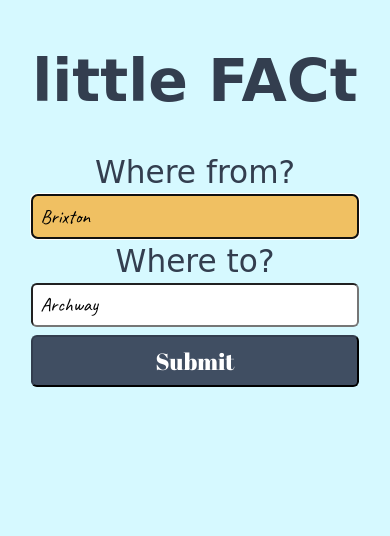
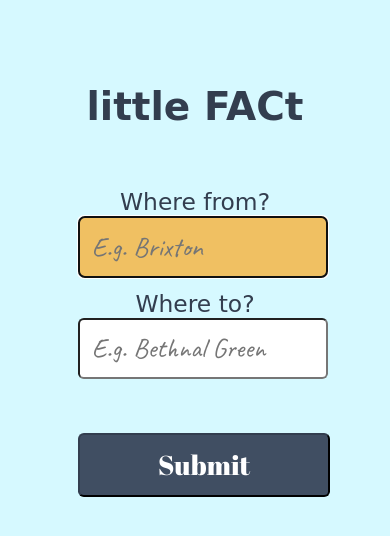
Before and after one commit to polyccon/littleFACt, a website: page Public/index.html in a window 390 px wide. Drawn offline with Linux system fonts and the light colour scheme; a web font is replaced by a local one.

Commit message:
css updated a little

```diff
--- a/Public/DOM.js
+++ b/Public/DOM.js
@@ -12,18 +12,12 @@
     if (to.indexOf('station') === -1) {
       to += "station";
     }
-    // CODE FOR WIKI STATION-API PROBLEM
-    //if (inputTo.indexOf('station') !== -1 ) {
-    //    inputTo.replace(' station', "");
-    // }
-    // console.log(inputTo);
+
+    tflAPI(tflURL(from, to), function(resultsToShow) {
 
 
-    tflAPI(tflURL(from,to), function (resultsToShow) {
-
-
-       document.getElementById('duration').textContent = resultsToShow.journeys[0].duration;
-       document.getElementById('tfl-results').style.display = 'block';
+      document.getElementById('duration').textContent = resultsToShow.journeys[0].duration;
+      document.getElementById('tfl-results').style.display = 'block';
 
 
       var lineLeg = resultsToShow.journeys[0].legs;
--- a/Public/assets/style.css
+++ b/Public/assets/style.css
@@ -1,34 +1,30 @@
+
+
 body {
-  display: flex;
-  flex-direction: column;
-  justify-content: center;
-  align-content: center;
   color: #333e4f;
 }
 
+.container {
+  max-width: 60vw;
+  margin: 0 auto;
+
+}
 .header {
-  display: flex;
-  justify-content: center;
+  text-align: center;
 }
 
 section {
-  display: flex;
-  justify-content: center;
+  text-align: center;
 }
 
 form {
-  display: flex;
-  justify-content: center;
-  flex-direction: column;
-  width: 90%;
-  font-size: 8vw;
+  font-size: 3vw;
   cursor: pointer;
 }
 
 label {
-  display: flex;
-  justify-content: center;
   font-family: 'Shrikhand', cursive;
+  margin-top: 3vw;
 }
 
 input:focus {
@@ -36,80 +32,73 @@ input:focus {
 }
 
 input[type="text"] {
-  font-size: 5vw;
+  font-size: 3vw;
   border-radius: 1.5vw;
-  padding: 2vw;
-  margin: 1vw;
+  padding: 1.5vw;
   font-family: 'Caveat', cursive;
+  display: block;
+  width: 100%;
+  margin-bottom: 3vw;
 }
 
 input[type="submit"] {
-  font-size: 6vw;
+  font-size: 4vw;
   background-color: #404e62;
   border-radius: 1.5vw;
-  padding: 2vw;
-  margin: 1vw;
+  padding: 1.5vw 8vw;
   border-color: #333e4f;
   color: white;
   font-family: 'Abril Fatface', cursive;
 }
 
 h1 {
-  font-size: 15vw;
+  font-size: 7vw;
   font-family: 'Shrikhand', cursive;
+  margin: 0 auto 3vw auto;
 }
 
 h2 {
   font-family: 'Shrikhand', cursive;
-  font-size: 8vw;
-  margin-left: 10vw;
+  font-size: 6vw;
+  text-align: left;
 }
 
 #destination-extract {
-  margin: 0 7vw 8vw 7vw;
+  margin-left: 0;
+  margin-right: 0;
 }
 
 p {
-  font-size: 5vw;
+  font-size: 3vw;
   font-family: 'Slabo 27px', serif;
-  /*margin: 10vw;*/
+  text-align: left;
 }
 
 #tfl-results {
   margin: 2vh auto;
 }
 
-#linesHeader {
-  font-family: 'Shrikhand', cursive;
-  font-size: 8vw;
-  /*margin: 0 0 0 10vw !important;*/
-}
-
-
-/*#lines {
-  background: tomato;
-  padding: 5px;
-  margin: 8vw;
-  text-align: center;
-  border-radius: 1.5vw;
-}*/
+.minutes {
+   text-align: center;
+   margin-top: 7vw;
+ }
 
 .animated {
   animation-duration: 2.5s;
   animation-fill-mode: both;
   animation-iteration-count: infinite;
-  color: rgb(71, 43, 45)
+  color: rgb(247, 136, 20)
 }
 
 @keyframes pulse {
   0% {
-    transform: scale(2);
+    transform: scale(1);
   }
   50% {
-    transform: scale(2.5);
+    transform: scale(1.5);
   }
   100% {
-    transform: scale(2);
+    transform: scale(1);
   }
 }
 
@@ -125,3 +114,35 @@ p {
   / Chrome10-25, Safari5.1-6 / background-color: linear-gradient(to bottom, #d6f9ff 0%, #9ee8fa 100%);
   / W3C, IE10+, FF16+, Chrome26+, Opera12+, Safari7+/
 }
+
+@media all and (max-width: 700px) {
+  form {
+    font-size: 6vw;
+    margin-top: 7vh;
+  }
+
+  input[type="text"] {
+    font-size: 7vw;
+    padding: 3vw;
+    padding-right: 0;
+  }
+
+  input[type="submit"] {
+    font-size: 7vw;
+    padding: 3vw 20vw 3vw 20vw;
+    margin-top: 5vh;
+
+  }
+
+  h1 {
+    font-size: 10vw;
+    margin-top: 10vh;
+  }
+
+  h2 {
+    font-size: 7vw;
+  }
+  p {
+    font-size: 8vw;
+  }
+}
--- a/Public/index.html
+++ b/Public/index.html
@@ -6,14 +6,12 @@
   <title>Little FACt</title>
   <link rel="stylesheet" href="./assets/style.css" media="screen" title="no title">
   <meta name="viewport" content="width=device-width, initial-scale=1.0">
-  <link href="https://fonts.googleapis.com/css?family=Shrikhand" rel="stylesheet">
-  <link href="https://fonts.googleapis.com/css?family=Caveat" rel="stylesheet">
-  <link href="https://fonts.googleapis.com/css?family=Slabo+27px" rel="stylesheet">
-  <link href="https://fonts.googleapis.com/css?family=Bellefair|Abril+Fatface|Rakkas" rel="stylesheet">
+  <link href="https://fonts.googleapis.com/css?family=Shrikhand|Caveat|Slabo+27px|Abril+Fatface" rel="stylesheet">
 
 </head>
 
 <body class="grad">
+  <div class="container">
   <div class="header">
     <h1>little FACt</h1>
   </div>
@@ -21,27 +19,25 @@
   <section class="journey-planner">
     <form id="from-to">
       <label for="from">Where from?</label>
-      <input type="text" placeholder="E.g. Brixton" value="Brixton" id="from" autofocus="" aria-label="">
+      <input type="text" placeholder="E.g. Brixton" id="from" autofocus="" aria-label="">
       <label for="to">Where to?</label>
-      <input type="text" placeholder="E.g. Bethnal Green" value="Archway" id="to" autofocus="" aria-label="">
+      <input type="text" placeholder="E.g. Bethnal Green" id="to" autofocus="" aria-label="">
       <input type="submit" value="Submit">
     </form>
   </section>
 
 
   <section id="tfl-results" style="display: none">
-    <p class="animated pulse"><span id="duration"></span>&nbsp;minutes!</p>
-    <p id="lines"><span id="linesHeader">Lines</span></p>
+    <p class="minutes animated pulse"><span id="duration"></span>&nbsp;minutes away!</p>
+    <h2>Lines<p id="lines"></p></h2>
   </section>
 
 
   <section id="fun-fact" style="display: none">
     <h2>Did you know?<p id="destination"></p></h2>
     <p id="destination-extract"></p>
-    <!--  <h4>More cool stuff in this area</h4>
-        <ul>
-        </ul> -->
   </section>
+</div>
 </body>
 
 <script src="./DOM.js" type="text/javascript"></script>
```
